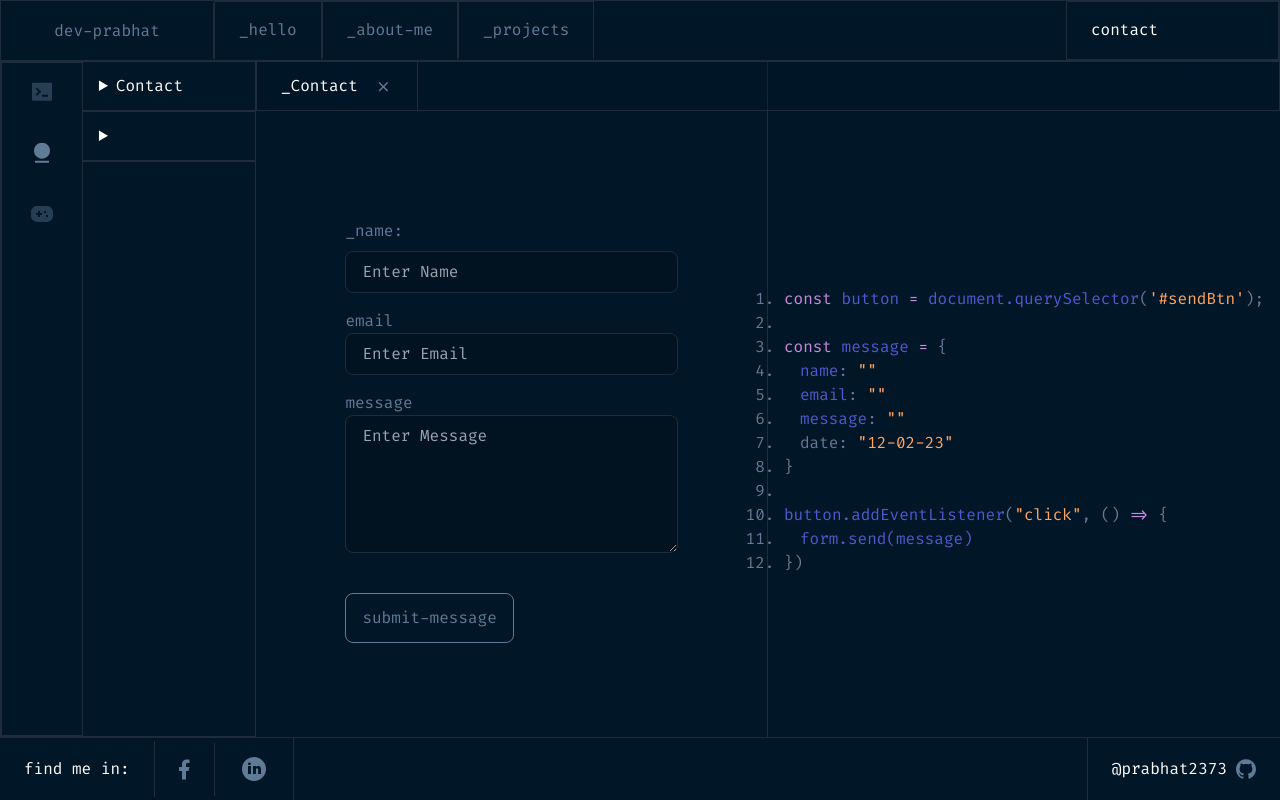
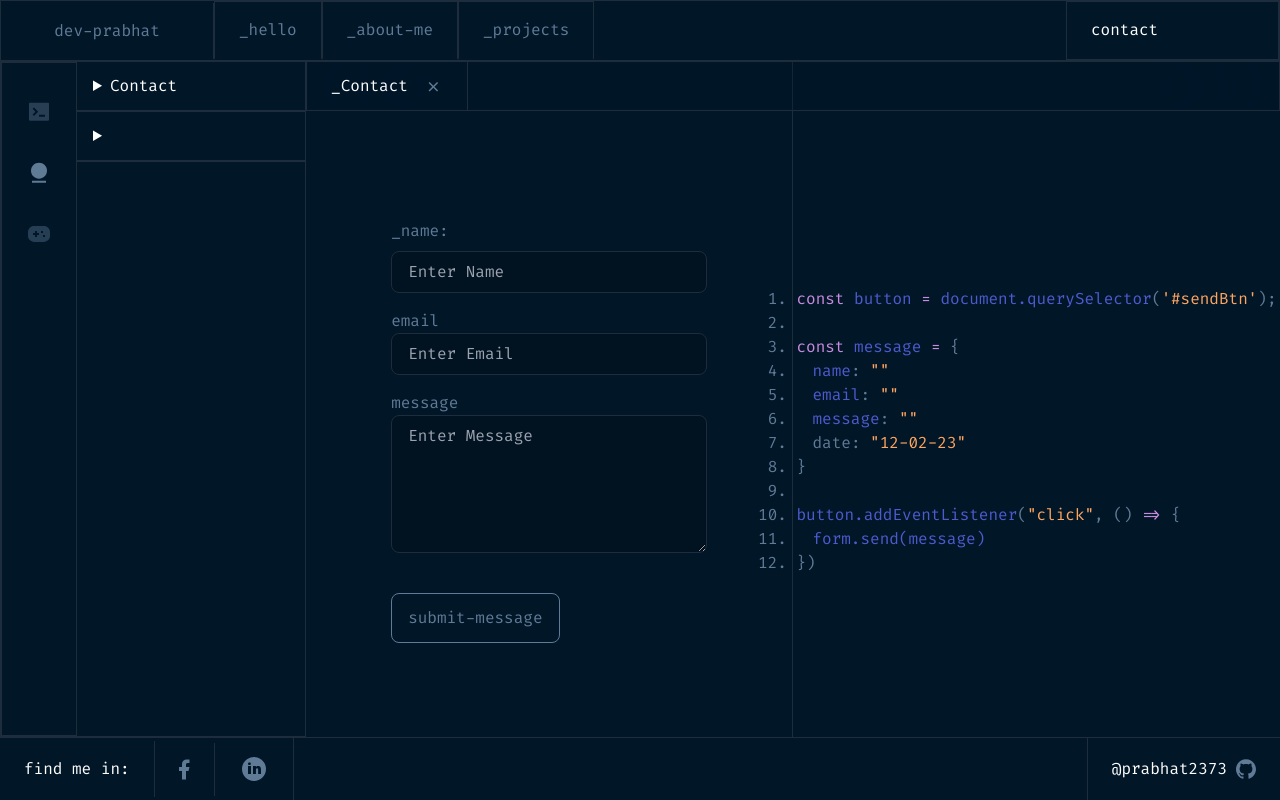
Before and after one commit to Prabhat2373/portfolio, a React (Vite) app: page /contact in a window 1280 px wide. Built offline with nearby package versions, Linux system fonts and the light colour scheme.

Commit message:
new uI changes

```diff
--- a/src/App.css
+++ b/src/App.css
@@ -341,7 +341,7 @@ h2 {
 
 @media (min-width: 700px) {
   .wrapper {
-    grid-template-columns: 1fr 4fr;
+    grid-template-columns: 2.2fr 7fr;
     grid-template-areas:
       'header header  header'
       'nav content content'
--- a/src/components/Layout.tsx
+++ b/src/components/Layout.tsx
@@ -151,15 +151,15 @@ const Layout = ({
           </nav>
         </header>
         <div className="side-bar hidden md:grid">
-          <div className="grid grid-flow-col col-span-2 border border-border-main h-full">
-            <div className="about-sidebar border border-border-main">
+          <div className="grid grid-flow-col grid-cols-4 col-span-2 border border-border-main h-full">
+            <div className="about-sidebar border border-border-main p-5 col-span-1">
               <div className="flex gap-9 flex-col justify-center items-center pt-4">
                 <CodeIcon className="cursor-pointer" />
                 <PersonalInfoIcon className="cursor-pointer" />
                 <HobbiesIcon className="cursor-pointer" />
               </div>
             </div>
-            <div className=" border-border-main">
+            <div className=" border-border-main col-span-3">
               <div className="grid">
                 <details className="text-white">
                   <summary className="border-b-2 border-border-main px-4 py-3">
--- a/src/pages/Projects/ProjectSidebar.tsx
+++ b/src/pages/Projects/ProjectSidebar.tsx
@@ -2,7 +2,9 @@ import React from 'react'
 
 const ProjectSidebar = () => {
   return (
-    <div>ProjectSidebar</div>
+    <div>
+      <input type="checkbox" />
+    </div>
   )
 }
 
```
